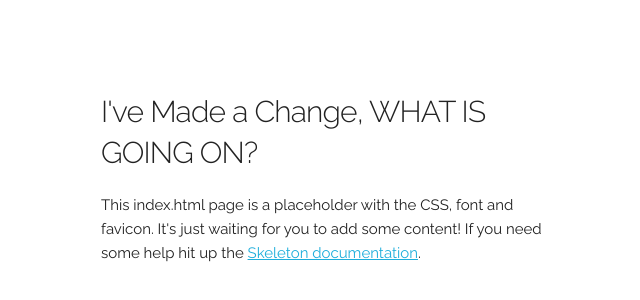
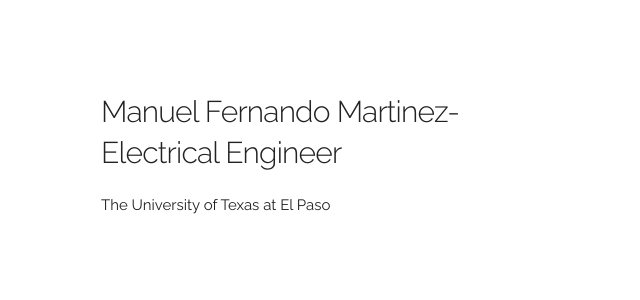
Before and after one commit to martinezManuelF/martinezManuelF.github.io, a website: page index.html in a window 1280 px wide. Shown: the part 148-448 px from the top of the page, without its empty margins (59-699 px from the left). Drawn offline with Linux system fonts and the light colour scheme.

Commit message:
Minor changes

```diff
--- a/index.html
+++ b/index.html
@@ -34,8 +34,8 @@
   <div class="container">
     <div class="row">
       <div class="one-half column" style="margin-top: 25%">
-        <h4>I've Made a Change, WHAT IS GOING ON?</h4>
-        <p>This index.html page is a placeholder with the CSS, font and favicon. It's just waiting for you to add some content! If you need some help hit up the <a href="http://www.getskeleton.com">Skeleton documentation</a>.</p>
+        <h4>Manuel Fernando Martinez-Electrical Engineer</h4>
+        <p>The University of Texas at El Paso</p>
       </div>
     </div>
   </div>
```
